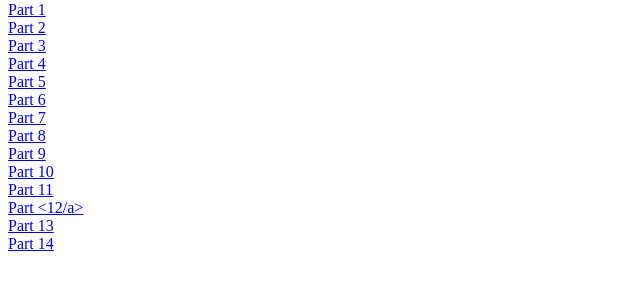
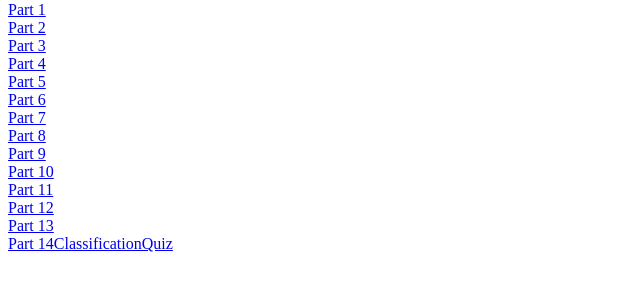
Before and after one commit to pagebr/pagebr.github.io, a plain HTML site: page classification_index.html in a window 1280 px wide. Shown: the part 79-370 px from the top of the page, without its empty margins (0-640 px from the left). Drawn offline with Linux system fonts and the light colour scheme.

Commit message:
Update classification_index.html

```diff
--- a/classification_index.html
+++ b/classification_index.html
@@ -28,11 +28,11 @@
     <br>
      <a href="index_dynamic.html?data=ClassificationVertebratesInvertebrates2.swf">Part 11</a>
     <br>
-     <a href="index_dynamic.html?data=ClassificationGroups.swf">Part <12/a>
+     <a href="index_dynamic.html?data=ClassificationGroups.swf">Part 12</a>
     <br>
    <a href="index_dynamic.html?data=ClassificationPlants.swf">Part 13</a>
     <br>
-    <a href="index_dynamic.html?data=ClassificationQuiz.swf">Part 14</a>
+    <a href="index_dynamic.html?data=ClassificationQuiz.swf">Part 14ClassificationQuiz</a>
     <br>
       </body>
 </html>
```
